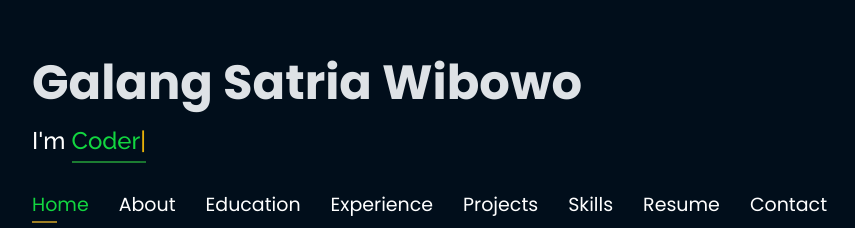
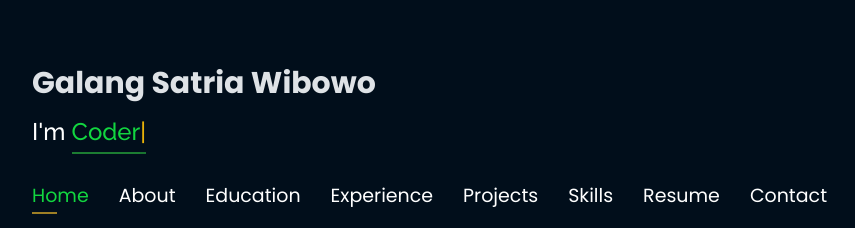
Before and after one commit to Brogalang/brogalang, a plain HTML site: page index.html in a window 1280 px wide. Shown: the part 221-449 px from the top of the page, without its empty margins (53-908 px from the left). Drawn offline with nearby package versions, Linux system fonts and the light colour scheme.

Commit message:
change porto

```diff
--- a/assets/css/style.css
+++ b/assets/css/style.css
@@ -63,7 +63,7 @@ h1, h2, h3, h4, h5, h6 {
 }
 
 #header h1 {
-  font-size: 48px;
+  font-size: 30px;
   margin-top: 0px;
   padding: 0;
   line-height: 1;
```
Also changed, not shown: projects/tanyadna.html (+1 -1 lines).
